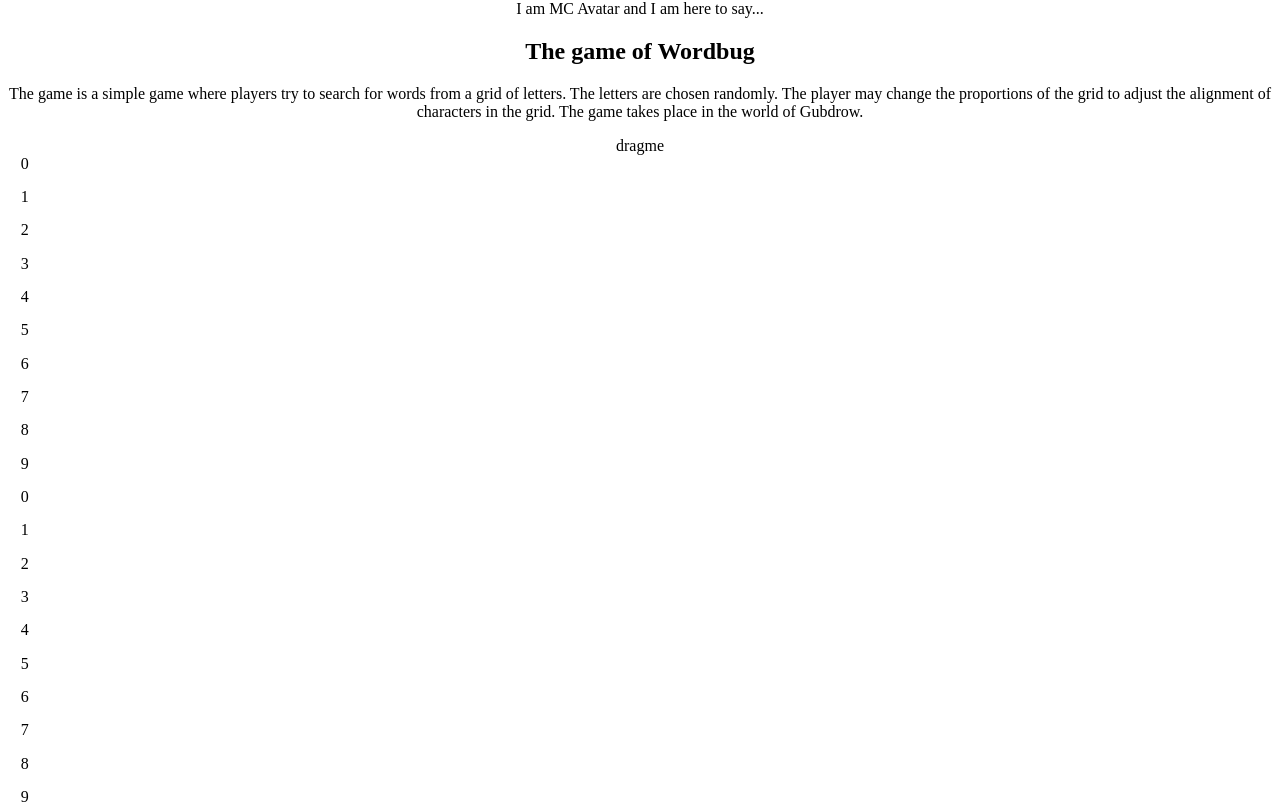
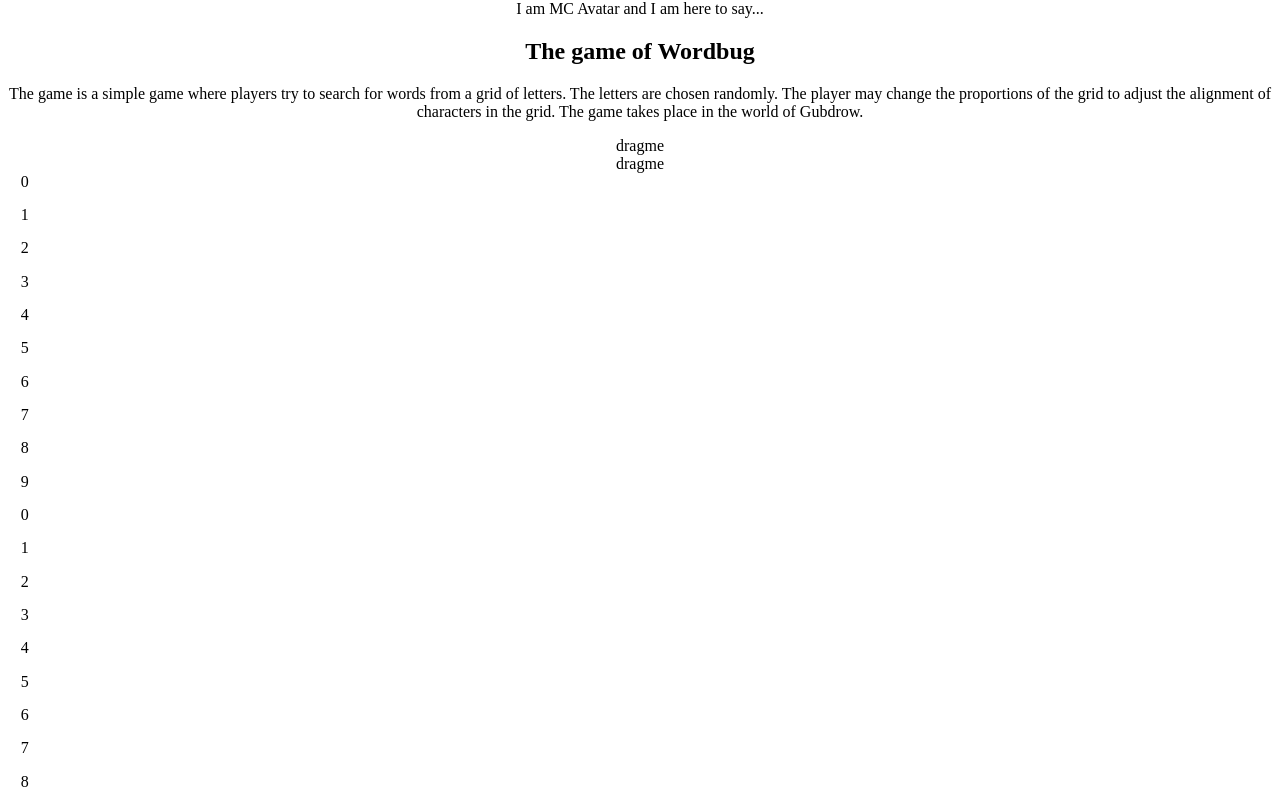
Before and after one commit to jraut/wordbug.io, a React (Create React App) app in the folder dev/: page /game in a window 1280 px wide. Shown: the part 1318-2122 px from the top of the page. Built offline with nearby package versions, Linux system fonts and the light colour scheme; what mobile-drag-drop would draw is missing.

Commit message:
feat: use library for dnd
- fixes touch and firefox issues

```diff
--- a/dev/package.json
+++ b/dev/package.json
@@ -6,6 +6,8 @@
     "node": "14.x"
   },
   "dependencies": {
+    "@dnd-kit/core": "^4.0.1",
+    "@dnd-kit/utilities": "^3.0.0",
     "@reduxjs/toolkit": "^1.6.2",
     "@tailwindcss/aspect-ratio": "^0.3.0",
     "@tailwindcss/line-clamp": "^0.2.2",
--- a/dev/src/components/GameArea.tsx
+++ b/dev/src/components/GameArea.tsx
@@ -1,57 +1,41 @@
-import React, { FC, MutableRefObject, useRef, useState } from 'react'
+import {
+  DndContext,
+  DragEndEvent,
+  useDraggable,
+  useDroppable,
+} from '@dnd-kit/core'
+import { CSS } from '@dnd-kit/utilities'
+import { CSSProperties, FC, useState } from 'react'
 import { Grid } from './Grid'
 
+export type CornerModifier = 1 | -1 | 0
 // eslint-disable-next-line @typescript-eslint/no-empty-interface
-export interface Draggable {
-  parentRef: MutableRefObject<HTMLDivElement | null>
-  onDrag: (t: Coordinates) => void
-  initialPosition: number //
+export interface DraggableCorner {
+  id: string
+  sstyle?: CSSProperties
 }
 
 export interface Coordinates {
   x: number
   y: number
 }
-export const Draggable: FC<Draggable> = ({
-  parentRef,
-  onDrag,
-  initialPosition,
-}) => {
-  // const [dragStart, setDragStart] = useState<Coordinates | undefined>()
-  const [position, setPosition] = useState<number>(initialPosition)
 
-  const handleDrag = (e: React.DragEvent<HTMLDivElement>): void => {
-    const { buttons, clientX, clientY } = e
-    if (
-      buttons === undefined ||
-      (buttons === 0 && clientX !== 0 && clientY !== 0)
-    ) {
-      const {
-        offsetTop: y,
-        // offsetLeft: x,
-        // clientWidth: width,
-      } = e.currentTarget
-      const { offsetLeft, clientWidth: width } = parentRef?.current ?? {
-        offsetLeft: 0,
-        clientWidth: 0,
-      }
-      let newPosition = clientX - offsetLeft
-      newPosition = (newPosition - width) * 2 + width
-      setPosition(newPosition)
-      onDrag({
-        x: newPosition,
-        y,
+export const DraggableCorner: FC<DraggableCorner> = ({ id, sstyle }) => {
+  const { attributes, listeners, setNodeRef, transform } = useDraggable({
+    id,
+    attributes: {
+      roleDescription: 'grid resize handler',
+    },
   })
-    }
-  }
+  const style = { transform: CSS.Translate.toString(transform) }
 
   return (
     <div
-      draggable
+      style={{ ...style, ...sstyle }}
       className="absolute"
-      style={{ left: `${position}px`, top: '-1em' }}
-      onDrag={handleDrag}
-      onDragEnd={handleDrag}
+      ref={setNodeRef}
+      {...listeners}
+      {...attributes}
     >
       dragme
     </div>
@@ -61,27 +45,50 @@ export const Draggable: FC<Draggable> = ({
 // eslint-disable-next-line @typescript-eslint/no-empty-interface
 export interface GameArea {}
 
+const resizeFactors: Record<string, [CornerModifier, CornerModifier]> = {
+  t: [0, 1],
+  tr: [1, 1],
+  r: [1, 0],
+  br: [1, -1],
+  b: [0, -1],
+  bl: [-1, -1],
+  l: [-1, 0],
+  tl: [-1, 1],
+}
+
 export const GameArea: FC<GameArea> = () => {
-  // TODO: initial width katsotaan containerRefistä
   const [width, setWidth] = useState(300)
-  const containerRef = useRef<HTMLDivElement>(null)
-  const resizeWidth = ({ x, y: _y }: Coordinates): void => {
-    setWidth(x)
+  const [height, setHeight] = useState(800)
+  const { setNodeRef } = useDroppable({ id: 'game-area' })
+  const resizeHandler = (e: DragEndEvent): void => {
+    const { active, delta } = e
+    const { x, y } = delta
+    const { id } = active
+    const [factorX, factorY] = resizeFactors[id] || [1, 1]
+    setWidth(width + 2 * x * factorX)
+    setHeight(height + 2 * y * factorY)
   }
+
   return (
-    <div className="flex">
-      <div ref={containerRef} className="relative mx-auto transition-spacing">
-        <Draggable
-          parentRef={containerRef}
-          onDrag={resizeWidth}
-          initialPosition={width}
-        />
+    <div
+      className="flex"
+      ref={setNodeRef}
+      onDragEnd={(e) => {
+        console.log(e)
+      }}
+    >
+      {' '}
+      <DndContext onDragEnd={resizeHandler}>
+        <div className="relative mx-auto transition-spacing">
+          <DraggableCorner id="tr" sstyle={{ right: '-3em' }} />
+          <DraggableCorner id="tl" sstyle={{ left: '-3em' }} />
           <Grid
             characters={Array.from(Array(200)).map((_, i) => String(i % 10))}
             width={width}
             height={800}
           />
         </div>
+      </DndContext>
     </div>
   )
 }
```
Also changed, not shown: 1 other file (tests, documents, lock files or other folders). Lines whose indentation alone changed are shown as unchanged.
